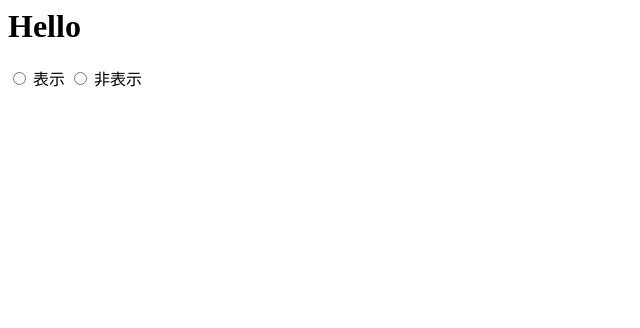
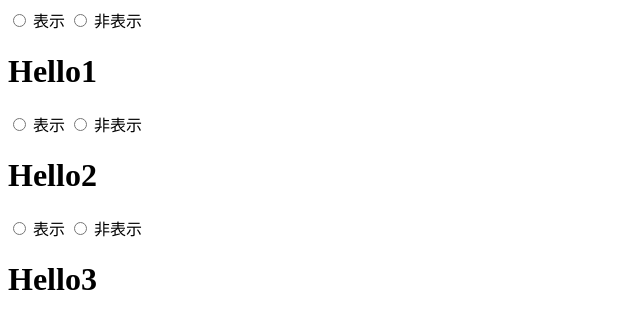
Before and after one commit to ozaki25/jquery_visible_sample, a plain HTML site: page index.html in a window 1280 px wide. Shown: the whole page, without its empty margins (0-640 px from the left). Drawn offline with nearby package versions, Linux system fonts and the light colour scheme.

Commit message:
3つにしてみた

```diff
--- a/index.html
+++ b/index.html
@@ -1,9 +1,8 @@
 <div>
-  <h1 class="title">Hello</h1>
   <label>
     <input
       type="radio"
-      name="toggle-title-button"
+      name="toggle-title-button-1"
       class="toggle-title-button"
       value="0"
     />
@@ -12,12 +11,57 @@
   <label>
     <input
       type="radio"
-      name="toggle-title-button"
+      name="toggle-title-button-1"
       class="toggle-title-button"
       value="1"
     />
     非表示
   </label>
+  <h1 class="title">Hello1</h1>
+</div>
+
+<div>
+  <label>
+    <input
+      type="radio"
+      name="toggle-title-button-2"
+      class="toggle-title-button"
+      value="0"
+    />
+    表示
+  </label>
+  <label>
+    <input
+      type="radio"
+      name="toggle-title-button-2"
+      class="toggle-title-button"
+      value="1"
+    />
+    非表示
+  </label>
+  <h1 class="title">Hello2</h1>
+</div>
+
+<div>
+  <label>
+    <input
+      type="radio"
+      name="toggle-title-button-3"
+      class="toggle-title-button"
+      value="0"
+    />
+    表示
+  </label>
+  <label>
+    <input
+      type="radio"
+      name="toggle-title-button-3"
+      class="toggle-title-button"
+      value="1"
+    />
+    非表示
+  </label>
+  <h1 class="title">Hello3</h1>
 </div>
 <script src="https://code.jquery.com/jquery-3.4.1.min.js"></script>
 <script src="./index.js"></script>
```
